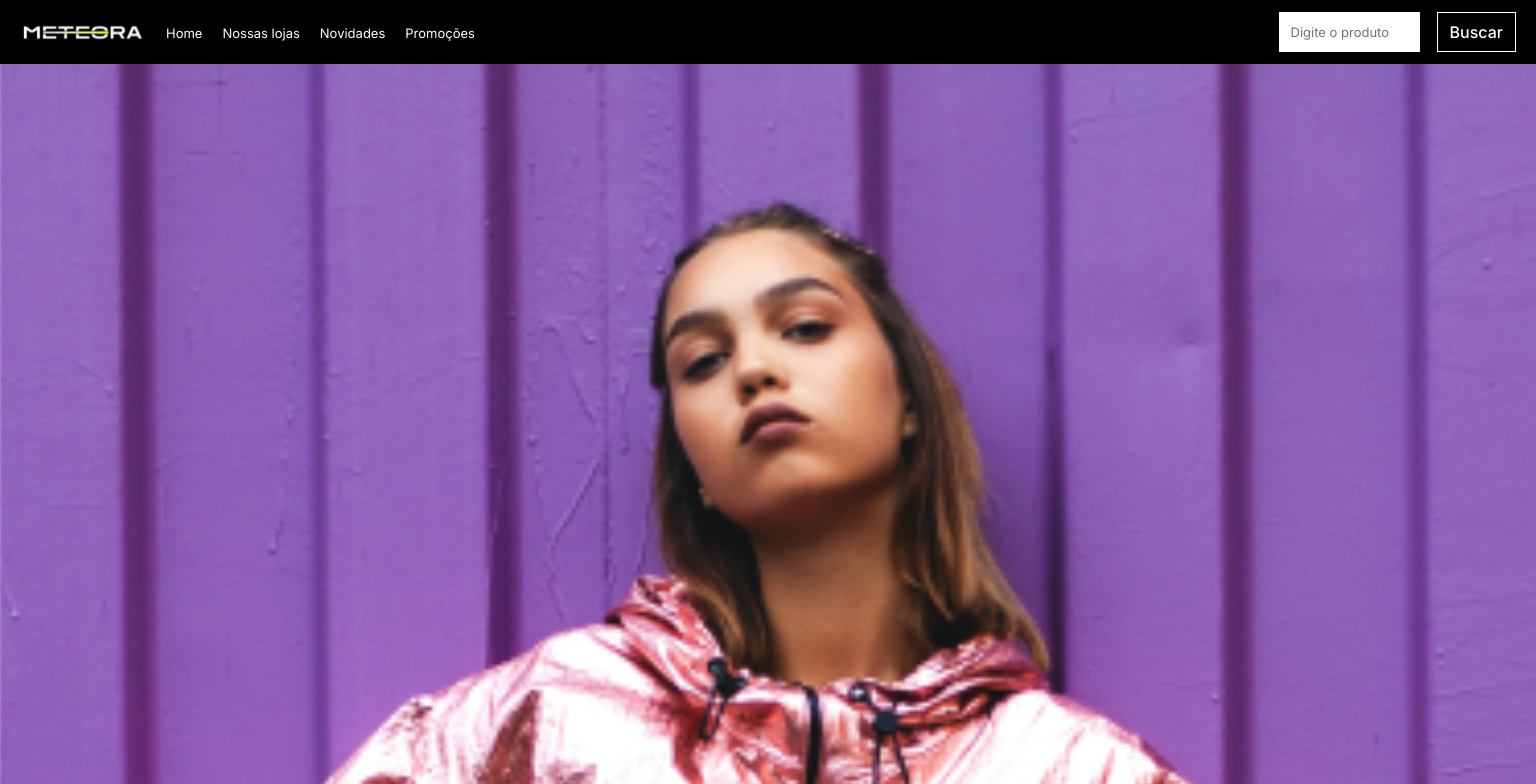
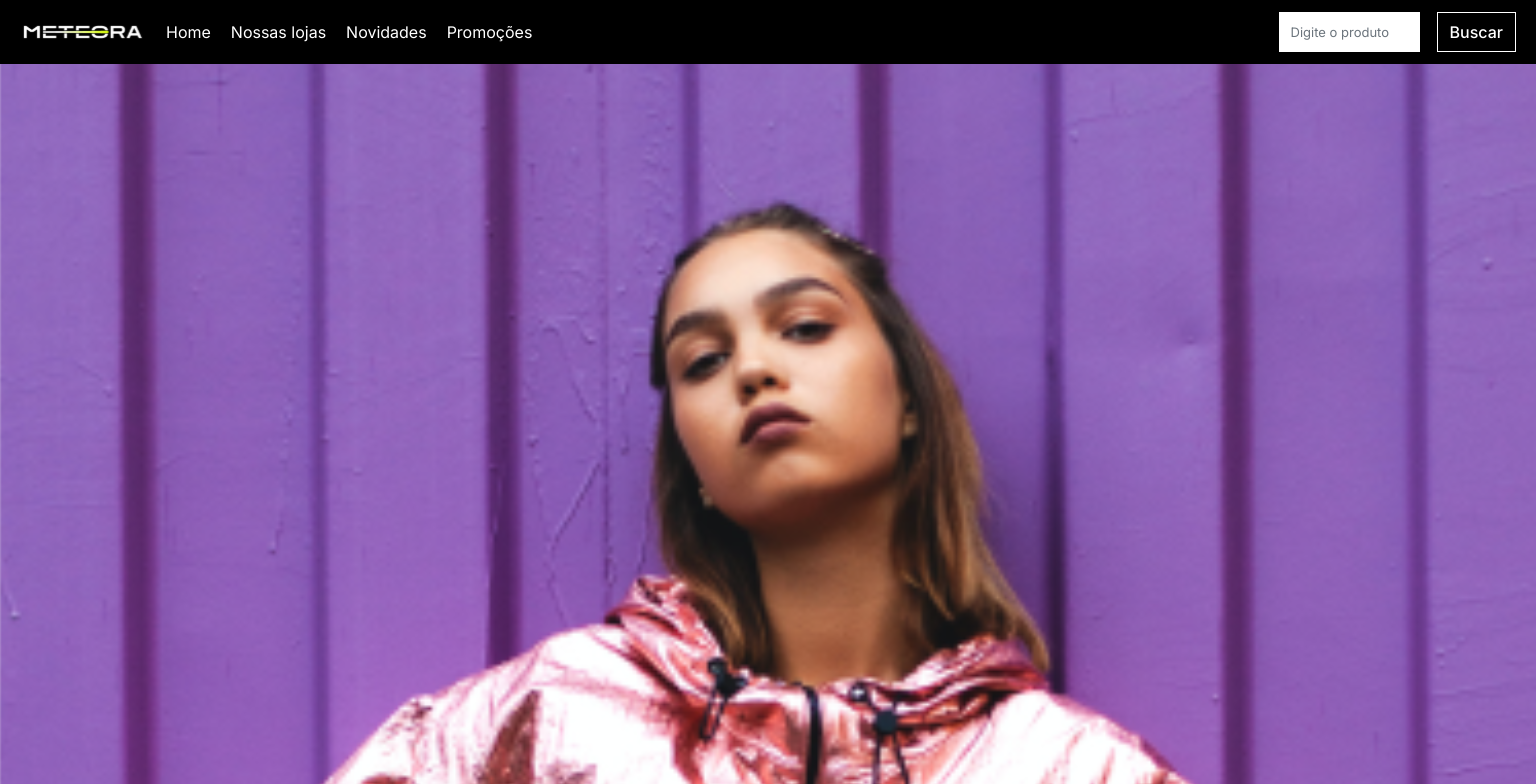
Before and after one commit to Ian-FS/meteora-ecommerce, a React (Vite) app: page / in a window 1536 px wide. Shown: the top 784 px of the page. Built offline with nearby package versions, Linux system fonts and the light colour scheme.

Commit message:
atualizado estilo dos componentes Header e SearchBar

```diff
--- a/src/components/Header/Header.scss
+++ b/src/components/Header/Header.scss
@@ -38,6 +38,10 @@ header {
                         line-height: 20px;
                         letter-spacing: 0px;
                         text-align: left;
+
+                        @media screen and (min-width: 1440px) {
+                            font-size: 16px;
+                        }
 
                         @media screen and (min-width: 768px) {
                             color: var(--white-primary);
--- a/src/components/SearchBar/SearchBar.scss
+++ b/src/components/SearchBar/SearchBar.scss
@@ -4,6 +4,7 @@
 
     background-color: var(--white-primary);
 
+    max-width: 767px;
     padding: 20px;
     gap: 6px;
 
@@ -12,6 +13,8 @@
     }
 
     input {
+        width: 100%;
+
         padding: 12px;
         border: solid 2px var(--black-primary);
     }
```
